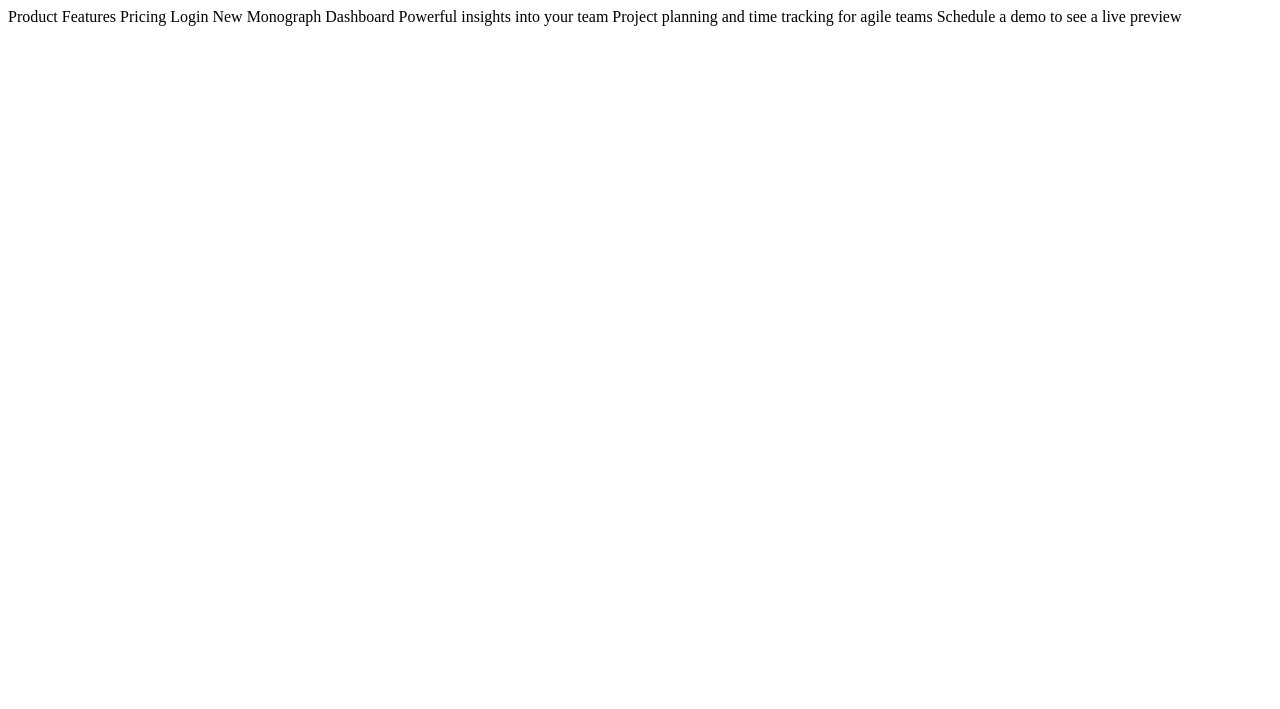
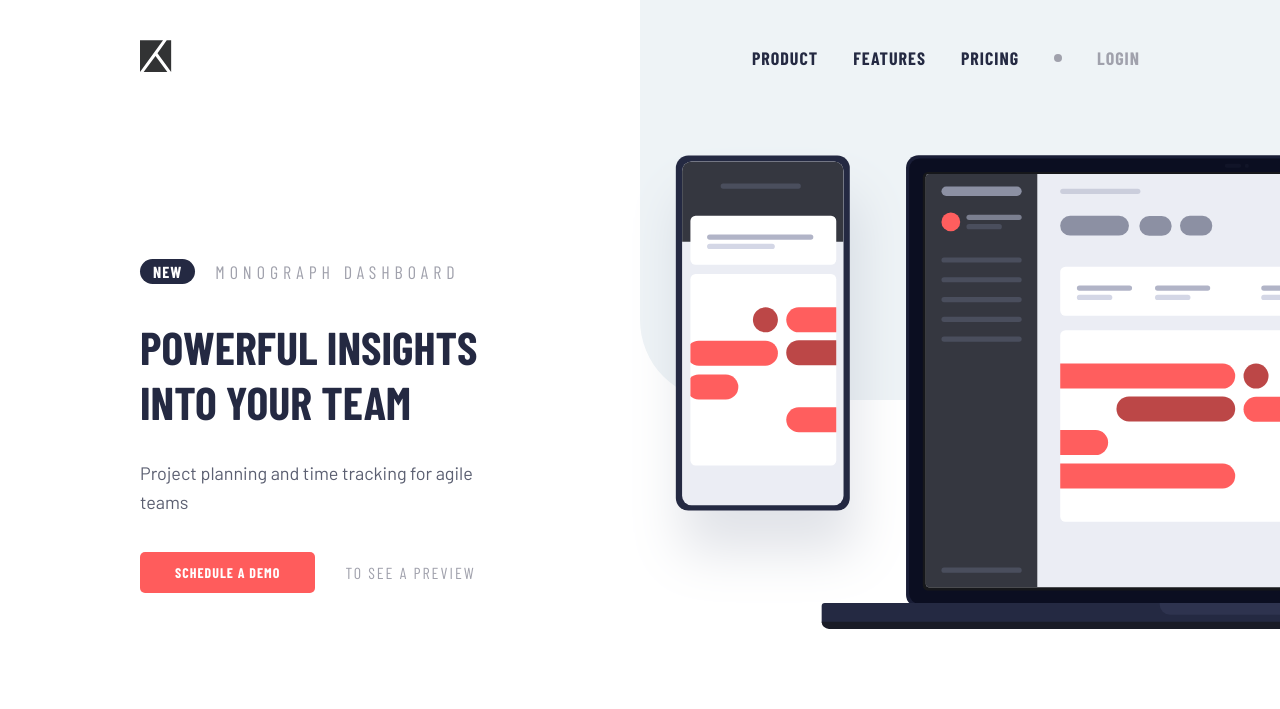
Before and after one commit to pilatech/project-tracking-intro-component, a plain HTML site: page index.html in a window 1280 px wide. Drawn offline with nearby package versions, Linux system fonts and the light colour scheme.

Commit message:
completed:

```diff
--- a/index.html
+++ b/index.html
@@ -6,24 +6,53 @@
 
   <link rel="icon" type="image/png" sizes="32x32" href="./images/favicon-32x32.png">
 
+  <link rel="preconnect" href="https://fonts.googleapis.com">
+  <link rel="preconnect" href="https://fonts.gstatic.com" crossorigin>
+  <link href="https://fonts.googleapis.com/css2?family=Barlow&family=Barlow+Condensed:wght@400;700&display=swap" rel="stylesheet">
+
   <link rel="stylesheet" href="style.css">
 
   <title>Frontend Mentor | Project tracking intro component</title>
 </head>
 <body>
-  Product
-  Features
-  Pricing
-  Login
-
-  New
-  Monograph Dashboard
-
-  Powerful insights into your team
-  Project planning and time tracking for agile teams
-
-  Schedule a demo
-  to see a live preview
+  <nav class="nav">
+    <a href="#" class="home-link">
+     <img src="images/logo.svg" alt="logo" class="logo">
+    </a>
+    <button class="nav__toggle nav__toggle--close">
+     <img src="images/icon-close.svg" alt="close" class="nav__icon">
+    </button>
+    <button class="nav__toggle nav__toggle--open">
+     <img src="images/icon-hamburger.svg" alt="open" class="nav__icon">
+    </button>
+    <ul class="nav__menu">
+     <li class="nav__menu-item"><a href="#" class="nav__link">Product</a></li>
+     <li class="nav__menu-item"><a href="#" class="nav__link">Features</a></li>
+     <li class="nav__menu-item"><a href="#" class="nav__link">Pricing</a></li>
+     <li class="nav__menu-item nav__menu-item--dot"></li>
+     <li class="nav__menu-item"><a href="#" class="nav__link nav__link--action">Login</a></li>
+    </ul>
+  </nav>
+  <section class="hero">
+   <header class="hero__header">
+    <h1 class="title">
+     <small class="title--info">New</small>
+     Monograph dashboard
+    </h1>
+    <h2 class="hero__title">
+     Powerful insights into your team
+    </h2>
+    <p class="hero__text">
+     Project planning and time tracking for agile teams
+    </p>
+    <p class="hero__cta">
+     <button class="btn">schedule a demo</button>
+     to see a preview
+    </p>
+   </header>
+   <div class="hero__image">
+   </div>
+  </section>
   <script src="script.js"></script>
 </body>
 </html>
--- a/script.js
+++ b/script.js
@@ -0,0 +1,23 @@
+const openBtn = document.querySelector('.nav__toggle--open')
+const closeBtn = document.querySelector('.nav__toggle--close')
+const nav = document.querySelector('.nav')
+
+function openMenu(){
+ nav.classList.add('active')
+ openBtn.style.display = 'none'
+ closeBtn.style.display = 'block'
+}
+
+function closeMenu(){
+ nav.classList.remove('active')
+ openBtn.style.display = 'block'
+ closeBtn.style.display = 'none'
+}
+
+openBtn.addEventListener('click', () => {
+ openMenu()
+})
+
+closeBtn.addEventListener('click', () => {
+ closeMenu()
+})
--- a/style.css
+++ b/style.css
@@ -0,0 +1,303 @@
+*,
+*::before,
+*::after {
+ margin: 0;
+ padding: 0;
+ box-sizing: border-box;
+ font: inherit;
+}
+
+:root {
+  font-size: 62.5%;
+ --color-alert: hsl(0, 100%, 68%);
+ --color-titles: hsl(230, 29%, 20%);
+
+ --color-body-text: hsl(230, 11%, 40%);
+--color-light-text: hsl(231, 7%, 65%);
+
+--color-pattern: hsl(207, 33%, 95%);
+--font-body: 'Barlow', sans-serif;
+--font-titles: 'Barlow Condensed', sans-serif;
+}
+
+body {
+ font-family: var(--font-body);
+ color: var(--color-body-text);
+ font-size: 1.8rem;
+
+ overflow-x: hidden;
+}
+
+body > * {
+ max-width: 40rem;
+ margin-inline: auto;
+}
+
+body::before {
+ content: '';
+ display: block;
+ width: 50vw;
+ height: 75vh;
+ background: var(--color-pattern);
+ position: absolute;
+ z-index: -1;
+ right: 0;
+ top: 0;
+ border-bottom-left-radius: 8rem;
+}
+
+.nav {
+ display: flex;
+ justify-content: space-between;
+ align-items: center;
+ padding-block: 3.5rem;
+ margin-bottom: 2rem;
+ position: relative;
+}
+
+.nav__toggle {
+ border: none;
+ background: none;
+ cursor: pointer;
+}
+
+.nav__toggle--close {
+ display: none;
+}
+
+.nav__menu {
+ position: absolute;
+ background: #fff;
+ top: 10rem;
+ right: 0;
+ left: 0;
+ height: 26.5rem;
+ border-radius: 5px;
+ box-shadow: 0 1rem 2.5rem rgba(0, 0, 0, .1);
+ padding: 3.5rem;
+ list-style: none;
+ text-align: center;
+ text-transform: uppercase;
+ font-family: var(--font-titles);
+ font-weight: 700;
+ font-size: 2rem;
+ display: flex;
+ flex-direction: column;
+ align-items: center;
+ gap: 2.5rem;
+ letter-spacing: 1px;
+ transform: translateX(150%);
+ transition: transform .25s;
+}
+
+.active .nav__menu {
+ transform: translateX(0);
+ transition: transform .25s;
+}
+
+.nav__menu-item--dot {
+ border-bottom: 2px solid var(--color-light-text);
+ height: 0;
+ width: 100%;
+}
+
+.nav__link {
+ text-decoration: none;
+ color: var(--color-titles);
+}
+
+.nav__link--action {
+ color: var(--color-light-text);
+}
+
+.hero {
+ display: flex;
+ flex-direction: column-reverse;
+ gap: 10rem;
+ margin-bottom: 10rem;
+ max-width: initial;
+}
+
+.hero__image {
+ width: 100%;
+ display: block;
+ object-fit: cover;
+ margin-inline: auto;
+ height: 35rem;
+ background: url(images/illustration-devices.svg);
+ background-size: 60rem;
+ background-repeat: no-repeat;
+}
+
+.hero__header {
+ max-width: 40rem;
+ margin-inline: auto;
+ width: 90%;
+}
+
+.title {
+text-transform: uppercase;
+color: var(--color-light-text);
+font-family: var(--font-titles);
+letter-spacing: 5px;
+display: flex;
+align-items: center;
+gap: 1rem;
+margin-bottom: 2rem;
+}
+
+.title--info {
+ font-weight: 700;
+ font-size: 1.6rem;
+ color: #fff;
+ background: var(--color-titles);
+ letter-spacing: 1px;
+ padding: 3px 1.3rem;
+ display: block;
+ border-radius: 50vmin;
+}
+
+.hero__title {
+ color: var(--color-titles);
+ font-family: var(--font-titles);
+ text-transform: uppercase;
+ font-weight: 700;
+ font-size: 4.5rem;
+ line-height: 1;
+ margin-bottom: 2rem;
+}
+
+.hero__text {
+ width: 80%;
+ line-height: 1.6;
+ margin-bottom: 3rem;
+}
+
+.hero__cta {
+ display: flex;
+ align-items: center;
+ gap: 3rem;
+ text-transform: uppercase;
+ color: var(--color-light-text);
+ font-family: var(--font-titles);
+ letter-spacing: 2px;
+ font-size: 1.6rem;
+}
+
+.btn {
+ text-transform: uppercase;
+ color: #fff;
+ font-weight: 700;
+ background: var(--color-alert);
+ border: none;
+ padding: 1.2rem 3.5rem;
+ border-radius: 5px;
+ font-size: 1.4rem;
+ letter-spacing: 1px;
+ cursor: pointer
+}
+
+@media(min-width:900px){
+ .hero__image {
+  background-position: 55%;
+ }
+}
+
+@media(min-width: 1200px){
+
+ body > * {
+  max-width: 100rem;
+  margin-inline: auto;
+ }
+
+ body::before {
+  height: 50vh;
+ }
+
+ .nav {
+  padding-block: 4rem;
+  margin-bottom: 3rem;
+  align-items: center;
+ }
+
+ .nav__toggle {
+  display: none;
+ }
+
+ .nav__menu {
+  position: static;
+  background: transparent;
+  height: auto;
+  border-radius: 0;
+  box-shadow: none;
+  padding: 0;
+  text-align: initial;
+  justify-content: flex-end;
+  font-size: 1.8rem;
+  flex-direction: row;
+  gap: 3.5rem;
+  transform: translate(0);
+  transition: none;
+ }
+
+ .nav__menu-item--dot {
+  border: none;
+  height: .8rem; ;
+  width: .8rem;
+  background: var(--color-light-text);
+  border-radius: 50%;
+ }
+
+ .nav__link:hover,
+ .nav__link:active {
+  text-decoration: underline;
+ }
+
+ .hero {
+  display: flex;
+  flex-direction: row;
+  gap: 0;
+  align-items: center;
+  margin-bottom: 10rem;
+  max-width: initial;
+ }
+
+ .hero__image {
+  width: 65%;
+  max-width: 65rem;
+  margin: 0;
+  height: 70vh;
+  background: url(images/illustration-devices.svg);
+  background-size: 100rem;
+  background-repeat: no-repeat;
+ }
+
+ .hero__header {
+  max-width: 35rem;
+  margin-left: auto;
+  width: 35%
+ }
+
+ .title {
+ gap: 2rem;
+ margin-bottom: 3.5rem;
+ }
+
+
+ .hero__title {
+  font-size: 4.6rem;
+  line-height: 1.2;
+  margin-bottom: 3rem;
+ }
+
+ .hero__text {
+  width: 100%;
+  margin-bottom: 3.5rem;
+ }
+
+ .btn:hover,
+ .btn:active {
+  background: hsla(0, 100%, 68%, 0.797)
+ }
+
+}
```
Also changed, not shown: screenshot.png (added), 1 other file.
